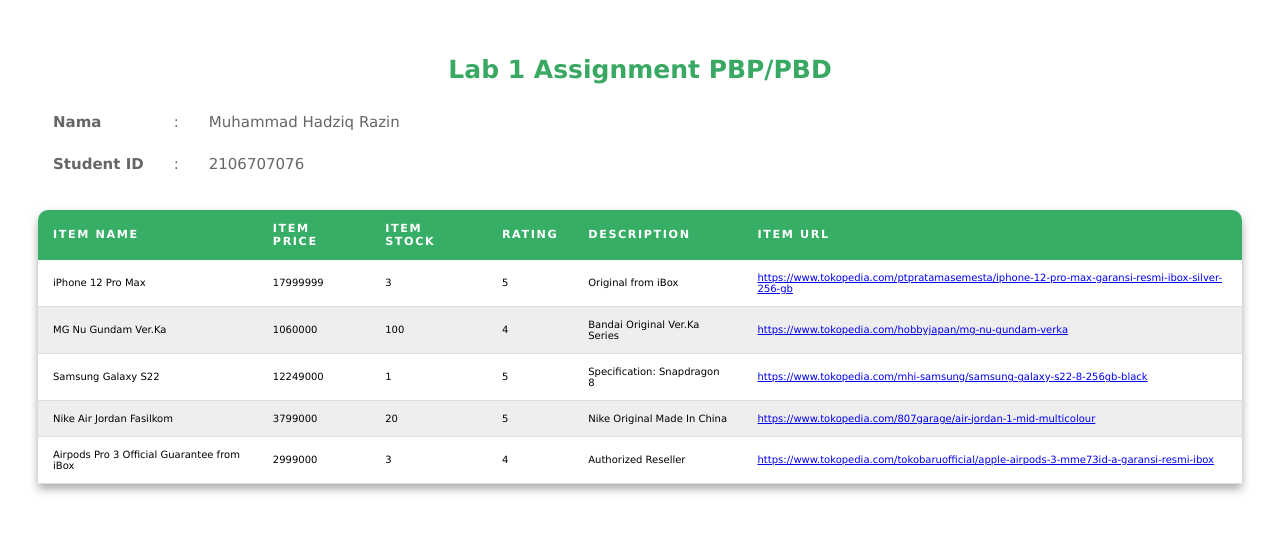
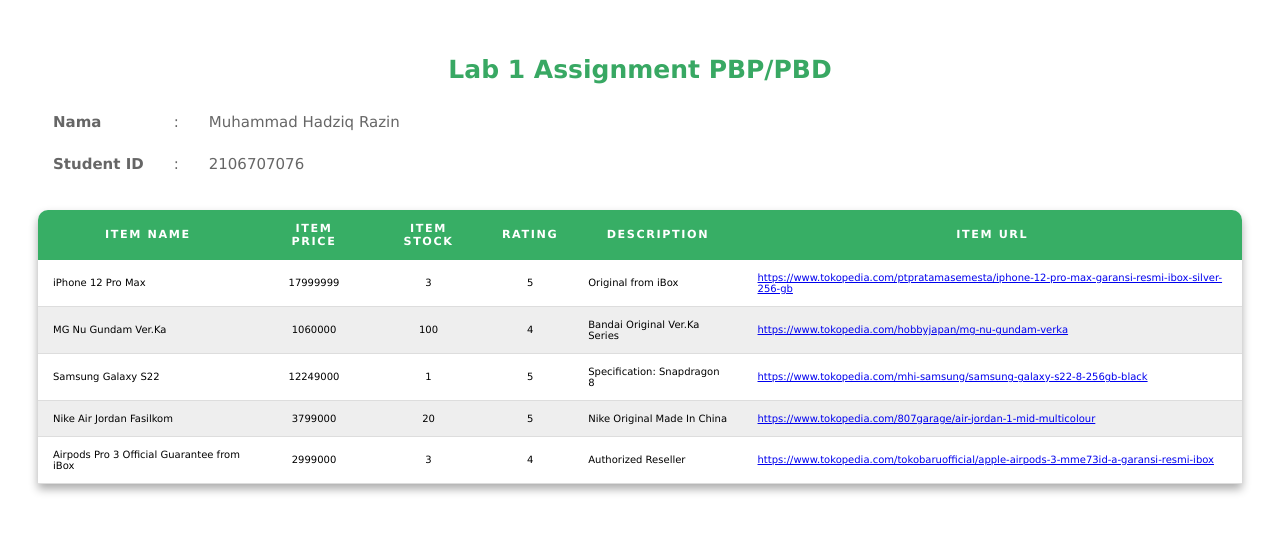
Before and after one commit to mhadziqrazin/pbp-tugas2-hadziq, a Django app: page /katalog/ in a window 1280 px wide. Shown: the top 533 px of the page. Run offline with Django 4.2, Linux system fonts and the light colour scheme; data comes from the database, SQL or seed files in the repository.

Commit message:
Menghias website #2

```diff
--- a/katalog/static/katalog.css
+++ b/katalog/static/katalog.css
@@ -4,7 +4,6 @@
     justify-content: center;
     padding: 30px 30px;
     font-size: 10px;
-
 }
 
 .info{
@@ -37,6 +36,7 @@
     color: white;
     font-weight: bold;
     font-size: 0.7rem;
+    text-align: center;
 }
 
 .katalog tbody tr {
--- a/katalog/templates/katalog.html
+++ b/katalog/templates/katalog.html
@@ -6,6 +6,7 @@
   {% load static %}
   <link rel="stylesheet" href="{% static 'katalog.css' %}">
 </head>
+
 <body style="font-family:verdana">
   <h1 style="font-size: 25px; color: #38a863; text-align: center;">
     Lab 1 Assignment PBP/PBD
@@ -42,9 +43,9 @@
       {% for catalog in list_catalog %}
       <tr>
         <td>{{catalog.item_name}}</td>
-        <td>{{catalog.item_price}}</td>
-        <td>{{catalog.item_stock}}</td>
-        <td>{{catalog.rating}}</td>
+        <td style="text-align: center;">{{catalog.item_price}}</td>
+        <td style="text-align: center;">{{catalog.item_stock}}</td>
+        <td style="text-align: center;">{{catalog.rating}}</td>
         <td>{{catalog.description}}</td>
         <td><a href="{{catalog.item_url}}">{{catalog.item_url}}</a></td>
       </tr>
```
